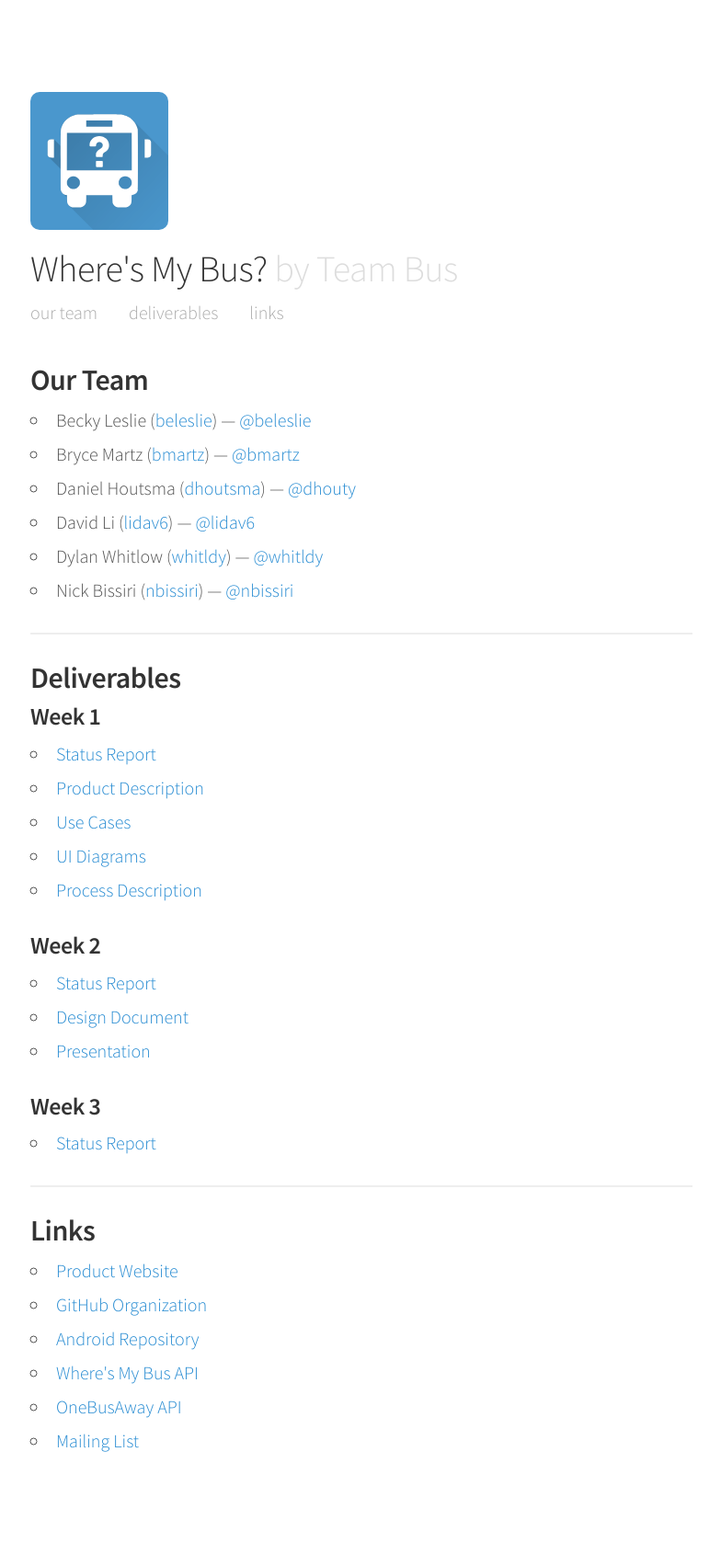
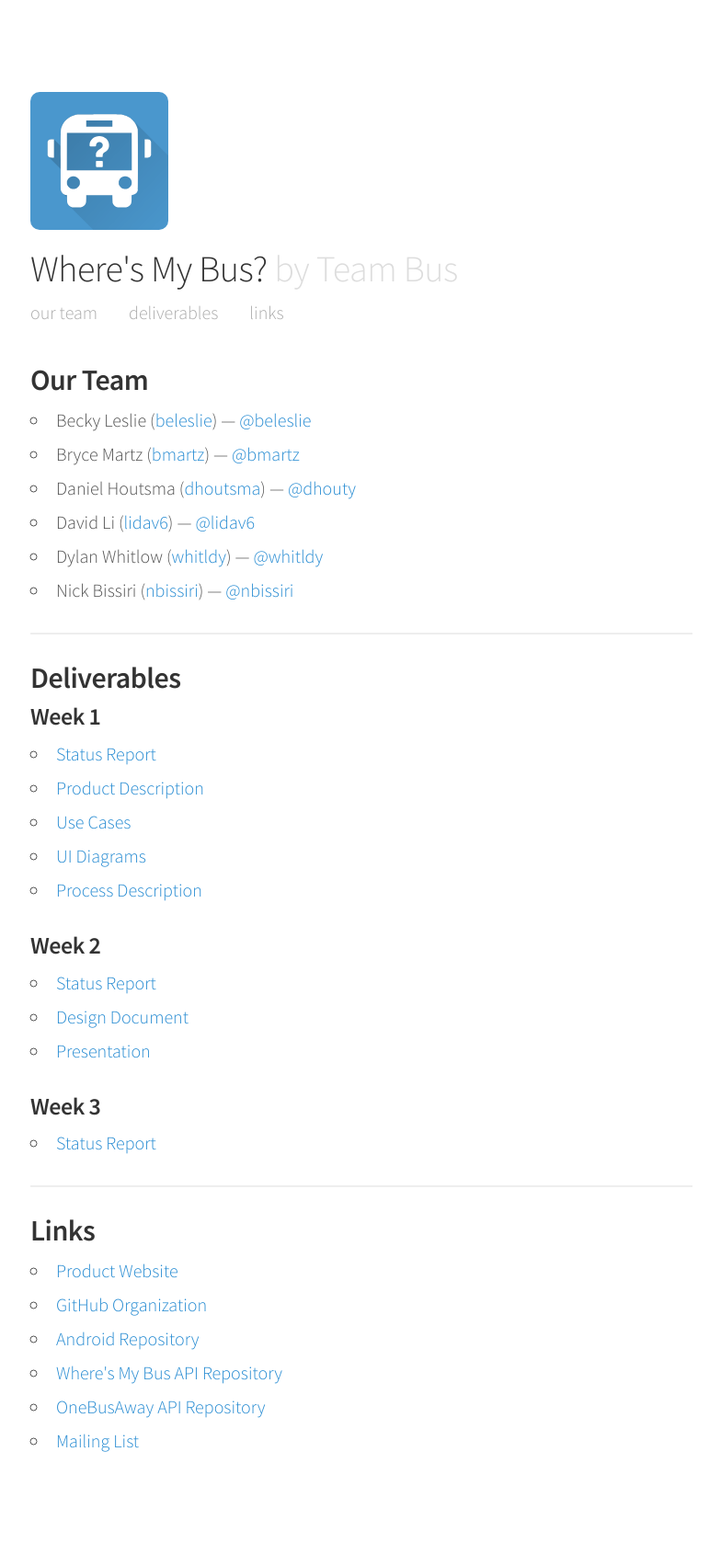
Before and after one commit to WheresMyBus/WheresMyBus.github.io, a Jekyll site: the page built from index.html, in a window 1280 px wide. Shown: the whole page at 92% size, without its empty margins (247-1031 px from the left). Built offline with Jekyll 4.4.1, drawn with Linux system fonts in a browser that asks for light colours.

Commit message:
Update _config.yml

```diff
--- a/_config.yml
+++ b/_config.yml
@@ -57,9 +57,9 @@ links:
     url: https://github.com/WheresMyBus
   - name: Android Repository
     url: https://github.com/WheresMyBus/android
-  - name: Where's My Bus API
+  - name: Where's My Bus API Repository
     url: https://github.com/WheresMyBus/api
-  - name: OneBusAway API
+  - name: OneBusAway API Repository
     url: https://github.com/WheresMyBus/onebusaway
   - name: Mailing List
     url: https://mailman1.u.washington.edu/mailman/listinfo/wheresmybus
```
